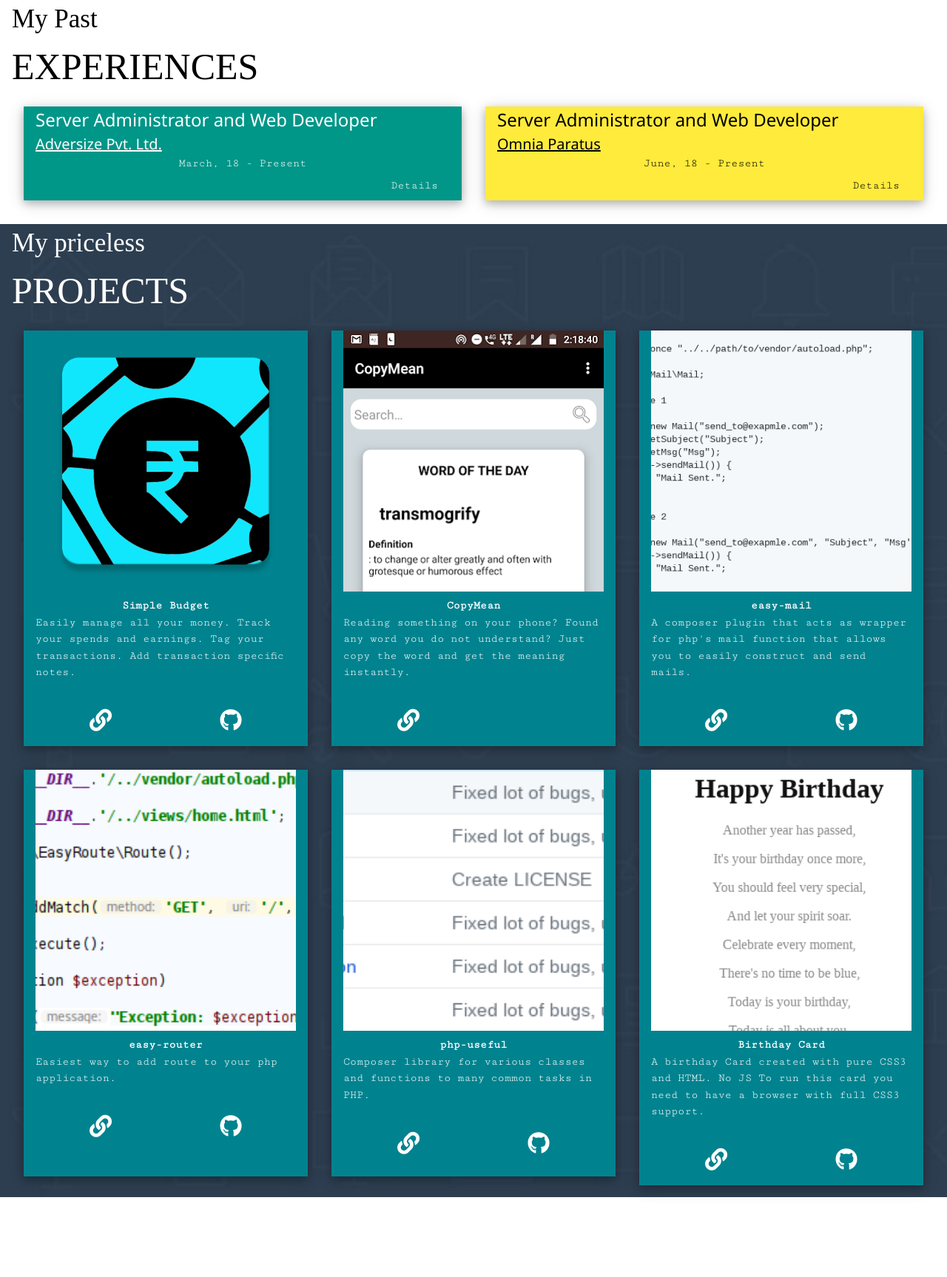
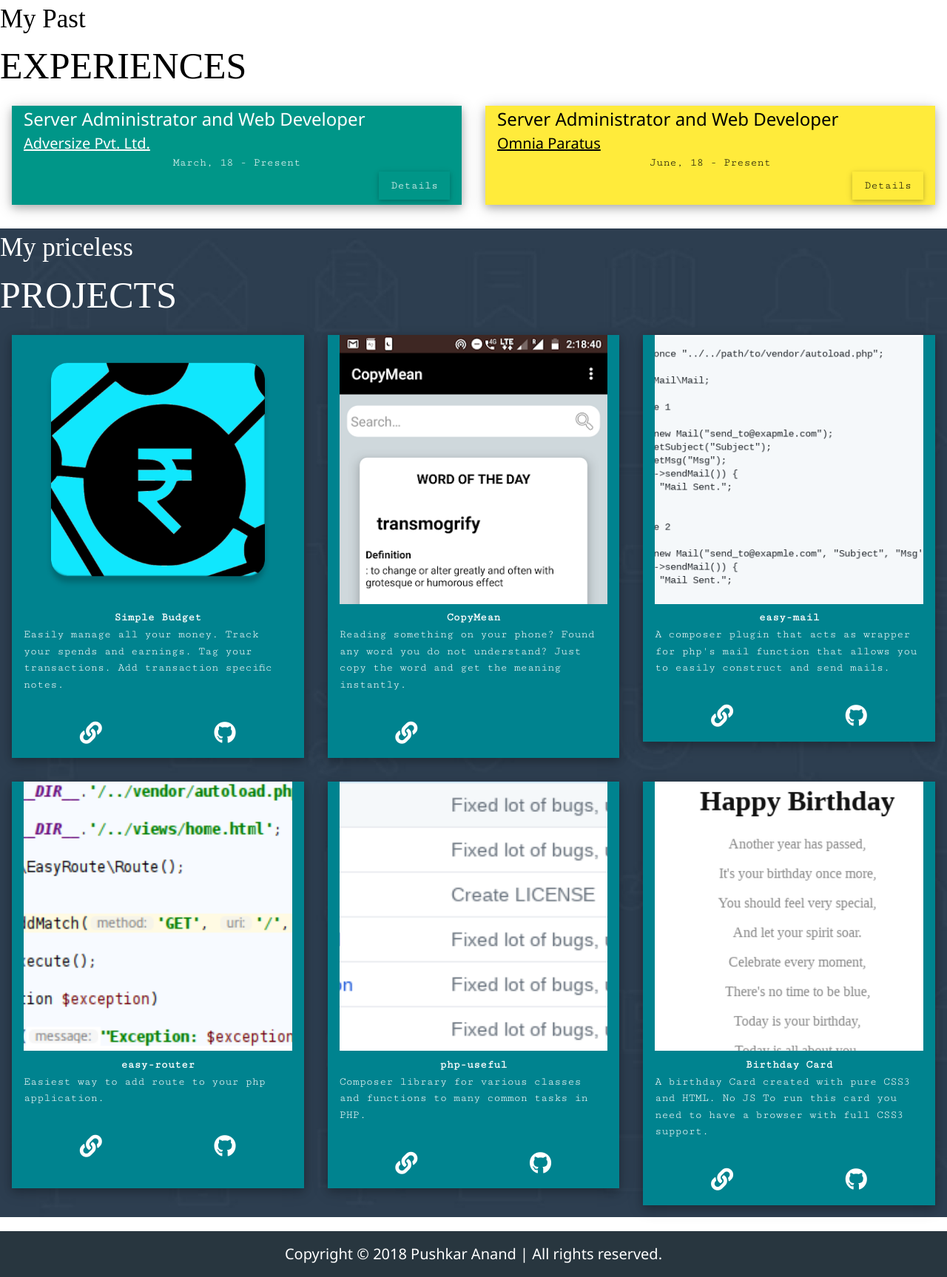
Before and after one commit to pushkar-anand/pushkaranand.me, a PHP site: page /views/home.html in a window 1280 px wide. Shown: the part 1600-3327 px from the top of the page at 74% size. Before the commit the page ends 3219 px from the top, so only its background shows below. Run offline with PHP 8.4, Linux system fonts and the light colour scheme; some libraries are stand-ins or nearby versions; some web fonts are replaced.

Commit message:
added footer and top internal link.

```diff
--- a/public/css/home.css
+++ b/public/css/home.css
@@ -308,3 +308,28 @@ h2.intro
 {
     color: rgba(0, 0, 0, 0.71);
 }
+
+
+.persist{
+    position: fixed;
+    bottom: 3px;
+    right: 15px;
+    color: #3cb4da;
+    font-size: 40px;
+    display: none;
+}
+.top
+{
+    text-shadow: 2px 2px 2px #af7d58;
+}
+.persist a:hover{
+    color: #83a3a8;
+}
+
+footer{
+    color: #FFFFFF;
+    width: 100%;
+    text-align: center;
+    border-top: 3px solid #FFFFFF;
+    background: #28363f;
+}
--- a/views/home.html
+++ b/views/home.html
@@ -1,4 +1,5 @@
 <!DOCTYPE html>
+<!--suppress HtmlUnknownTarget -->
 <html lang="en">
 <head>
     <meta charset="UTF-8">
@@ -19,7 +20,7 @@
 
 </head>
 <body>
-<header>
+<header id="top">
     <nav id="burger-menu" role="navigation">
         <label>
             <input type='checkbox'>
@@ -69,7 +70,7 @@
 </header>
 
 <main>
-    <div class="w3-container w3-section" id="about">
+    <div class="w3-section" id="about">
         <h2>About intro headline</h2>
         <p>Lorem ipsum dolor sit amet, consectetur adipiscing elit. Nulla tincidunt, nulla quis ornare egestas, odio
             lectus
@@ -95,8 +96,8 @@
             tellus.</p>
     </div>
 
-    <div class="w3-container w3-section" id="skills">
-       <br/>
+    <div class="w3-section" id="skills">
+        <br/>
         <h2 class="intro">My Passionate </h2>
         <span class="sejal">SKILLS</span>
 
@@ -146,11 +147,11 @@
                 <h3>Oauth 2.0</h3>
             </div>
         </div>
-<br/> <br/><br/>
+        <br/> <br/><br/>
     </div>
 
 
-    <div class="w3-container w3-white w3-section" id="experience">
+    <div class="w3-white w3-section" id="experience">
         <h2 class="intro">My Past</h2>
         <span class="sejal">EXPERIENCES</span>
         <div class="w3-row">
@@ -163,7 +164,8 @@
                     </h4>
                     <p class="w3-center">March, 18 - Present</p>
                     <div>
-                        <button class="w3-button w3-right" onclick="displayDetails('adversize');">Details</button>
+                        <button class="w3-button w3-right w3-card" onclick="displayDetails('adversize');">Details
+                        </button>
                         <div id="adversize" class="w3-hide w3-animate-zoom">
                             <h4>Involved in:</h4>
                             <ul class="w3-ul">
@@ -174,6 +176,7 @@
                             </ul>
                         </div>
                     </div>
+                    <br/><br/>
                 </div>
 
             </div>
@@ -187,7 +190,7 @@
                     </h4>
                     <p class="w3-center">June, 18 - Present</p>
                     <div>
-                        <button class="w3-button w3-right" onclick="displayDetails('omnia');">Details</button>
+                        <button class="w3-button w3-right w3-card" onclick="displayDetails('omnia');">Details</button>
                         <div id="omnia" class="w3-hide w3-animate-zoom">
                             <h4>Involved in:</h4>
                             <ul class="w3-ul">
@@ -198,18 +201,34 @@
                             </ul>
                         </div>
                     </div>
+                    <br/><br/>
                 </div>
             </div>
         </div>
     </div>
 
-    <div class="w3-container w3-section" id="projects">
+    <div class="w3-section" id="projects">
 
         <h2 class="intro">My priceless</h2>
-<span class="sejal">PROJECTS</span>
+        <span class="sejal">PROJECTS</span>
+        <!--CONTENT GENERATED THROUGH JS-->
+    </div>
+
+    <div class="w3-section w3-white" id="contact">
+
     </div>
 
 </main>
+
+<div class="persist">
+    <a href="#top"> <i class="fas fa-chevron-circle-up top"></i> </a>
+</div>
+
+<footer>
+    <div class="w3-container">
+        <h4 class="w3-margin">Copyright &copy; 2018 Pushkar Anand | All rights reserved.</h4>
+    </div>
+</footer>
 
 
 <script src="https://ajax.googleapis.com/ajax/libs/jquery/3.3.1/jquery.min.js"></script>
@@ -217,15 +236,28 @@
 <script src="/js/projects.js"></script>
 
 <script>
-    let displayDetails = function (id) {
+    const displayDetails = function (id) {
         let x = document.getElementById(id);
         if (x.className.indexOf("w3-show") === -1) {
             x.className += " w3-show";
         } else {
             x.className = x.className.replace(" w3-show", "");
         }
-    }
+    };
+
+    $(window).on('scroll', function() {
+        let scrollTop = $(this).scrollTop();
+        console.log(scrollTop);
+
+        if(scrollTop<100) {
+            $('.persist').hide();
+        }else
+        {
+            $('.persist').show()
+        }
+    });
 </script>
+<!--suppress CssUnknownTarget -->
 <script>
     $(document).ready(function () {
 
@@ -235,15 +267,14 @@
             count++;
             let s = '<div class="w3-third">';
             s += '<div class="w3-container w3-card-4 w3-margin project">';
-            s += '<img class="project-image" src="/images/transparent.png" title="' + projects[i].name + '" style="width:100%;background:url(\''+  projects[i].img +'\') no-repeat; background-size: cover;background-position: top" />';
+            s += '<img class="project-image" src="/images/transparent.png" title="' + projects[i].name + '" style="width:100%;background:url(\'' + projects[i].img + '\') no-repeat; background-size: cover;background-position: top" />';
             s += '<div class="w3-container w3-center project-title"> <p class="bold">' + projects[i].name + '</p></div>';
             s += '<div class="project-description">' + projects[i].info + '</div><br/>';
-            s += '<div class="w3-row"><div class="w3-half"><div class="w3-center w3-margin project-link link"><a target="_blank" title="Go to link" href="' + projects[i].link + '" ><i class="fas fa-link" style="font-size: 30px;"></i></a></div></div>';
+            s += '<div class="w3-row"><div class="w3-half"><div class="w3-center w3-margin project-link link"><a target="_blank" rel="noopener external" title="Go to link" href="' + projects[i].link + '" ><i class="fas fa-link" style="font-size: 30px;"></i></a></div></div>';
 
             if (projects[i].hasOwnProperty('repo')) {
-                s += '<div class="w3-half"><div class="w3-center w3-margin project-repo link"><a target="_blank" title="Go to repo" href="' + projects[i].repo + '"><i class="fab fa-github" style="font-size: 30px;"></i></a></div></div></div>';
-            }else
-            {
+                s += '<div class="w3-half"><div class="w3-center w3-margin project-repo link"><a target="_blank" rel="noopener external" title="Go to repo" href="' + projects[i].repo + '"><i class="fab fa-github" style="font-size: 30px;"></i></a></div></div></div>';
+            } else {
                 s += '<div class="w3-half w3-center"></div></div>'
             }
 
```
